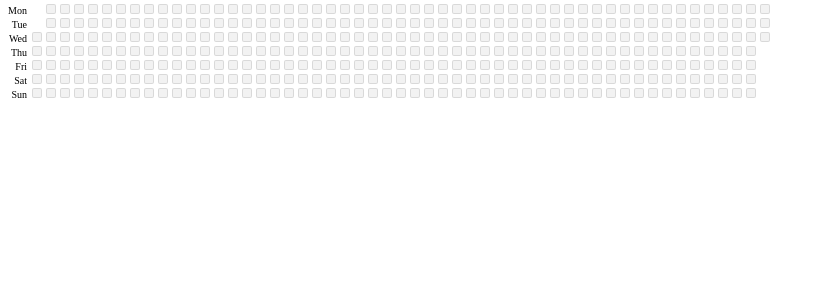
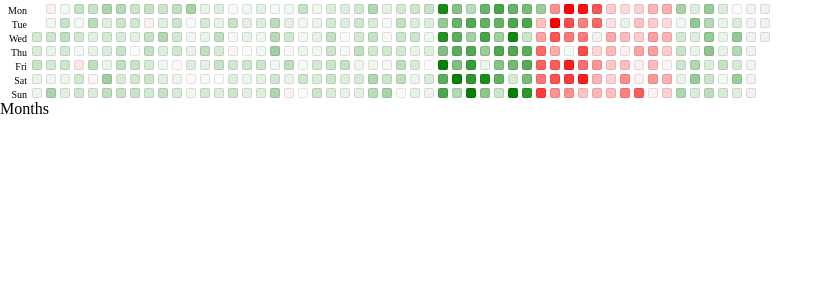
Before and after one commit to obioraigboanusi/transactions-heatmap-chart, a React (Create React App) app: page / in a window 1280 px wide. Shown: the top 300 px of the page, without its empty margins (0-832 px from the left). Built offline with nearby package versions, Linux system fonts and the light colour scheme.

Commit message:
feat: Add react context

```diff
--- a/src/App.tsx
+++ b/src/App.tsx
@@ -1,57 +1,7 @@
-import React, { useEffect, useState } from "react";
 import HeatMap from "./components/HeatMap";
-import transactions from "./transactions-carter.json";
 
-interface ITransaction {
-  date: string;
-  transactionType: string;
-  amount: number;
-}
-interface ITransactionData {
-  date: string;
-  sum: number;
-  items: number[];
-}
-
-type transactionTypes = "debit" | "credit";
-interface ISortedData {
-  [key: string]: ITransactionData;
-}
-
-const data: ISortedData = {};
-
-transactions.forEach((transaction: ITransaction) => {
-  const value =
-    transaction.transactionType === "debit"
-      ? -transaction.amount
-      : transaction.amount;
-  if (!data.hasOwnProperty(transaction.date)) {
-    data[transaction.date as keyof typeof data] = {
-      date: transaction.date,
-      sum: value,
-      items: [value],
-    };
-  } else {
-    data[transaction.date as keyof typeof data].sum += value;
-    data[transaction.date as keyof typeof data].items.push(value);
-  }
-});
-export const daysInWeek = ["Mon", "Tue", "Wed", "Thu", "Fri", "Sat", "Sun"]
 function App() {
-  const [year, setYear] = useState<number>();
-  const [sortedData, setSortedData] = useState<ISortedData>();
-  const [loading, setLoading] = useState<boolean>(true);
-
-  useEffect(() => {
-    const firstDate = new Date(transactions[0].date);
-    setYear(new Date(firstDate).getFullYear());
-    setSortedData(data);
-    setLoading(false);
-  }, []);
-
-  if (loading) return <div>Loading</div>;
-
-  return <HeatMap year={year as number} data={sortedData} />;
+  return <HeatMap />;
 }
 
 export default App;
--- a/src/components/Cell/Cell.tsx
+++ b/src/components/Cell/Cell.tsx
@@ -1,18 +1,34 @@
-import React from "react";
+import ReactTooltip from "react-tooltip";
 import styled from "styled-components";
+import { useHeatMapContext } from "../HeatMap/HeatMap";
 
-function Cell() {
-  return <StyledCell />;
+function Cell({ index }: { index: number }) {
+  const { sortedData, maxSum, minSum } = useHeatMapContext();
+  const { sum } = sortedData[index + 1] || {};
+
+  const bgColor =
+    sum > 0
+      ? `rgba(255, 0, 0, ${sum / maxSum})`
+      : sum < 0
+      ? ` rgba(0, 128, 0, ${sum / minSum})`
+      : null;
+
+  return <StyledCell $bgColor={bgColor} />;
 }
-const StyledCell = styled.li`
+interface Props {
+  $bgColor: string | null;
+}
+
+const StyledCell = styled.li<Props>`
   height: 10px;
   width: 10px;
   border: 1px solid rgba(0, 0, 0, 0.1);
   margin: 2px;
   border-radius: 2px;
-  background-color: rgba(0, 0, 0, 0.05);
+  background-color: ${({ $bgColor }) => $bgColor || "rgba(0, 0, 0, 0.05)"};
   &:hover {
     border: 1px solid rgba(0, 0, 0, 0.3);
   }
 `;
+
 export default Cell;
--- a/src/components/Cells/Cells.tsx
+++ b/src/components/Cells/Cells.tsx
@@ -1,27 +1,25 @@
-import React from "react";
 import styled from "styled-components";
-import { daysInWeek } from "../../App";
+import { daysInWeek } from "../../utils/helpers";
 import BlankCell from "../BlankCell";
 import Cell from "../Cell/Cell";
+import { useHeatMapContext } from "../HeatMap/HeatMap";
 
-function Cells({
-  numOfDaysInYear,
-  startDate,
-}: {
-  numOfDaysInYear: number;
-  startDate: any;
-}) {
+function Cells() {
+
+  const { numOfDaysInYear, startDate } = useHeatMapContext();
+
   return (
     <StyledList>
-      {daysInWeek.slice(0, startDate.weekday()).map((day, index) => (
+      {daysInWeek.slice(0, startDate.weekday()).map((_, index: number) => (
         <BlankCell key={"blank-cell-" + index} />
       ))}
-      {new Array(numOfDaysInYear).fill(1).map((item, index) => (
-        <Cell key={"cell-item-" + index} />
+      {new Array(numOfDaysInYear).fill(1).map((_, index) => (
+        <Cell key={"cell-item-" + index} index={index} />
       ))}
     </StyledList>
   );
 }
+
 const StyledList = styled.ul`
   width: fit-content;
   display: inline-flex;
--- a/src/components/HeatMap/HeatMap.tsx
+++ b/src/components/HeatMap/HeatMap.tsx
@@ -1,20 +1,63 @@
+import { createContext, useContext, useEffect, useState } from "react";
 import Cells from "../Cells";
 import Weekdays from "../Weekdays";
-import moment from "moment";
+import { generateTransactionData } from "../../utils/helpers";
+import { ITransactionContextData } from "../../utils/types";
+import Months from "../Months";
 
-function HeatMap({ year, data }: { year: number; data: any }) {
-  const startDate = moment(new Date(year?.toString()));
-  const endDate = moment(new Date((year + 1).toString()));
-  const numOfDaysInYear = endDate.diff(startDate, "days");
+const HeatMapContext = createContext<ITransactionContextData | any>(null);
+export const useHeatMapContext = () => useContext(HeatMapContext);
+
+function HeatMap() {
+  const [loading, setLoading] = useState<boolean>(true);
+  const [transactions, setTransactions] = useState([]);
+
+  useEffect(() => {
+    fetch("/transactions-carter.json")
+      .then((res) => res.json())
+      .then((data) => {
+        setTransactions(data);
+      })
+      .catch((error) => console.log(error.message))
+      .finally(() => {
+        setLoading(false);
+      });
+  }, []);
+
+  if (loading) return <div>Loading</div>;
+
+  const {
+    sortedData,
+    year,
+    firstDate,
+    maxSum,
+    minSum,
+    numOfDaysInYear,
+    startDate,
+    endDate,
+  } = generateTransactionData(transactions);
 
   return (
-    <div>
-      <div></div>
+    <HeatMapContext.Provider
+      value={{
+        sortedData,
+        year,
+        firstDate,
+        maxSum,
+        minSum,
+        numOfDaysInYear,
+        startDate,
+        endDate,
+      }}
+    >
       <div>
-        <Weekdays />
-        <Cells startDate={startDate} numOfDaysInYear={numOfDaysInYear} />
+        <div>
+          <Weekdays />
+          <Cells />
+        </div>
+        <Months />
       </div>
-    </div>
+    </HeatMapContext.Provider>
   );
 }
 
--- a/src/components/Weekday/Weekday.tsx
+++ b/src/components/Weekday/Weekday.tsx
@@ -1,6 +1,5 @@
-import React from "react";
 import styled from "styled-components";
-import { daysInWeek } from "../../App";
+import { daysInWeek } from "../../utils/helpers";
 
 function Weekday({ index = 0 }: { index: number }) {
   return <StyledWeekDay>{daysInWeek[index]}</StyledWeekDay>;
--- a/src/components/Weekdays/Weekdays.tsx
+++ b/src/components/Weekdays/Weekdays.tsx
@@ -1,5 +1,5 @@
 import styled from "styled-components";
-import { daysInWeek } from "../../App";
+import { daysInWeek } from "../../utils/helpers";
 import Weekday from "../Weekday/Weekday";
 
 function Weekdays() {
--- /dev/null
+++ b/src/utils/helpers.ts
@@ -0,0 +1,55 @@
+import moment from "moment";
+import { ISortedData, ITransaction, ITransactionContextData } from "./types";
+
+export const generateTransactionData = (
+  transactions: ITransaction[]
+): ITransactionContextData => {
+  const data: ISortedData = {};
+  const values: number[] = [];
+
+  transactions.forEach((transaction: ITransaction) => {
+    const key = moment(transaction.date).dayOfYear() as keyof typeof data;
+    const value =
+      transaction.transactionType === "debit"
+        ? -transaction.amount
+        : transaction.amount;
+
+    if (!data.hasOwnProperty(key)) {
+      data[key] = {
+        date: transaction.date,
+        sum: value,
+        items: [value],
+      };
+    } else {
+      data[key].sum += value;
+      data[key].items.push(value);
+    }
+  });
+
+  Object.values(data).forEach((item) => {
+    if (!values.includes(item.sum)) {
+      values.push(item.sum);
+    }
+  });
+
+  const firstDate = new Date(transactions[0].date);
+  const year = new Date(firstDate).getFullYear();
+  const maxSum = Math.max(...values);
+  const minSum = Math.min(...values);
+  const startDate = moment(new Date(year?.toString()));
+  const endDate = moment(new Date((year + 1).toString()));
+  const numOfDaysInYear = endDate.diff(startDate, "days");
+
+  return {
+    sortedData: data,
+    year,
+    firstDate,
+    maxSum,
+    minSum,
+    numOfDaysInYear,
+    startDate,
+    endDate,
+  };
+};
+
+export const daysInWeek = ["Mon", "Tue", "Wed", "Thu", "Fri", "Sat", "Sun"];
--- /dev/null
+++ b/src/utils/types.ts
@@ -0,0 +1,26 @@
+export interface ITransaction {
+  date: string;
+  transactionType: string;
+  amount: number;
+}
+export interface ITransactionData {
+  date: string;
+  sum: number;
+  items: number[];
+}
+
+// type transactionTypes = "debit" | "credit";
+export interface ISortedData {
+  [key: string]: ITransactionData;
+}
+
+export interface ITransactionContextData {
+        sortedData: ISortedData;
+        year: number;
+        firstDate: Date;
+        maxSum: number;
+        minSum: number;
+        numOfDaysInYear: number;
+        startDate: moment.Moment;
+        endDate: moment.Moment;
+      }
```
Also changed, not shown: public/transactions-carter.json (renamed from src/transactions-carter.json).
